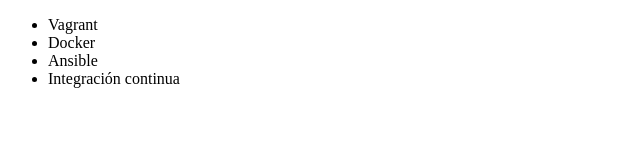
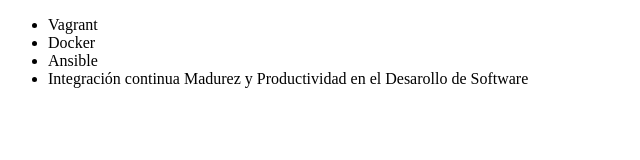
Before and after one commit to nativc1988/Alura-Git, a plain HTML site: page index.html in a window 1280 px wide. Shown: the whole page, without its empty margins (0-640 px from the left). Drawn offline with Linux system fonts and the light colour scheme.

Commit message:
Renombrando curso de Integración Continua

```diff
--- a/index.html
+++ b/index.html
@@ -9,7 +9,7 @@
          <li> Vagrant </li>
          <li> Docker </li>
          <li> Ansible </li>
-         <li> Integración continua </li>
+         <li> Integración continua Madurez y Productividad en el Desarollo de Software </li>
      </ul>
 </body>
 </html>
```
